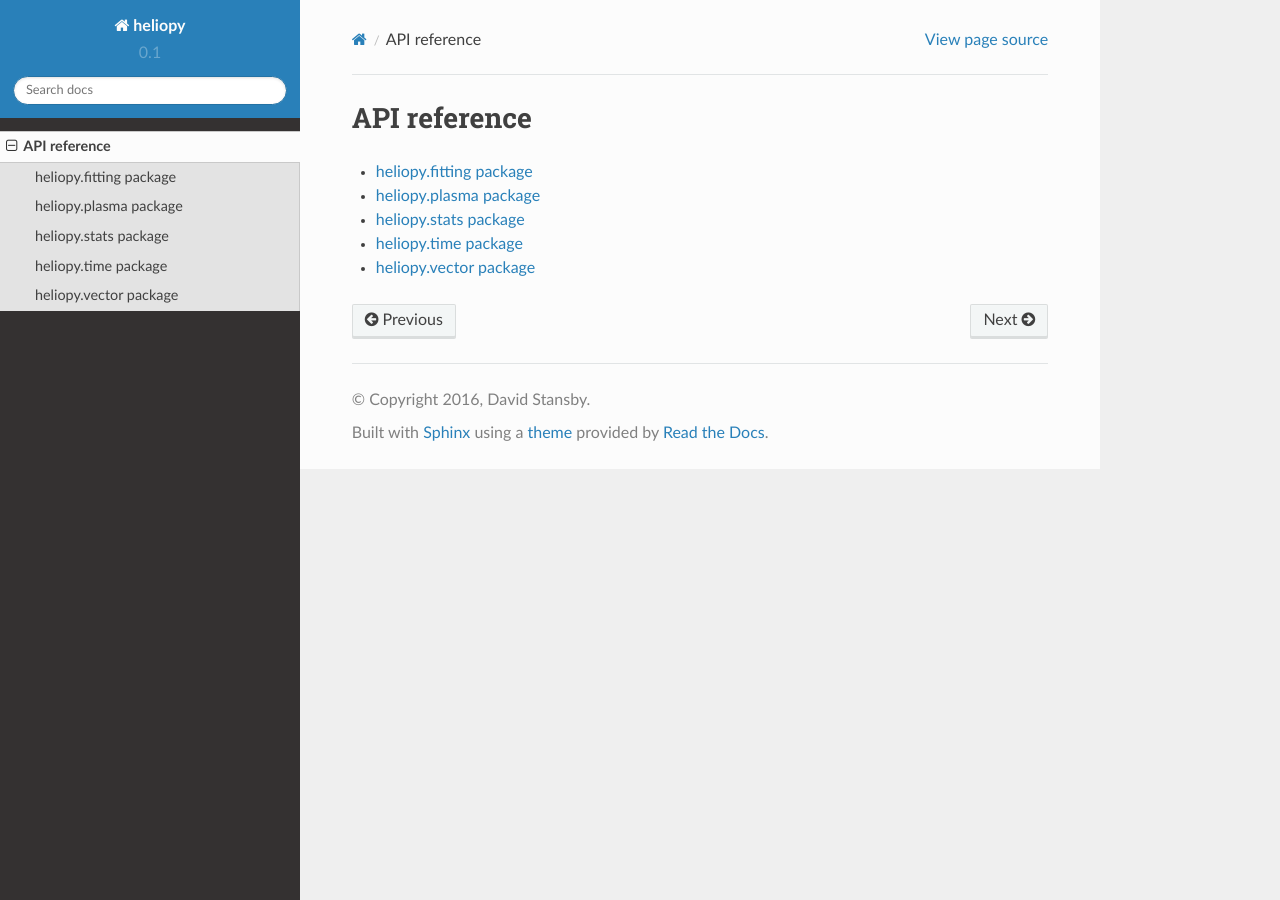
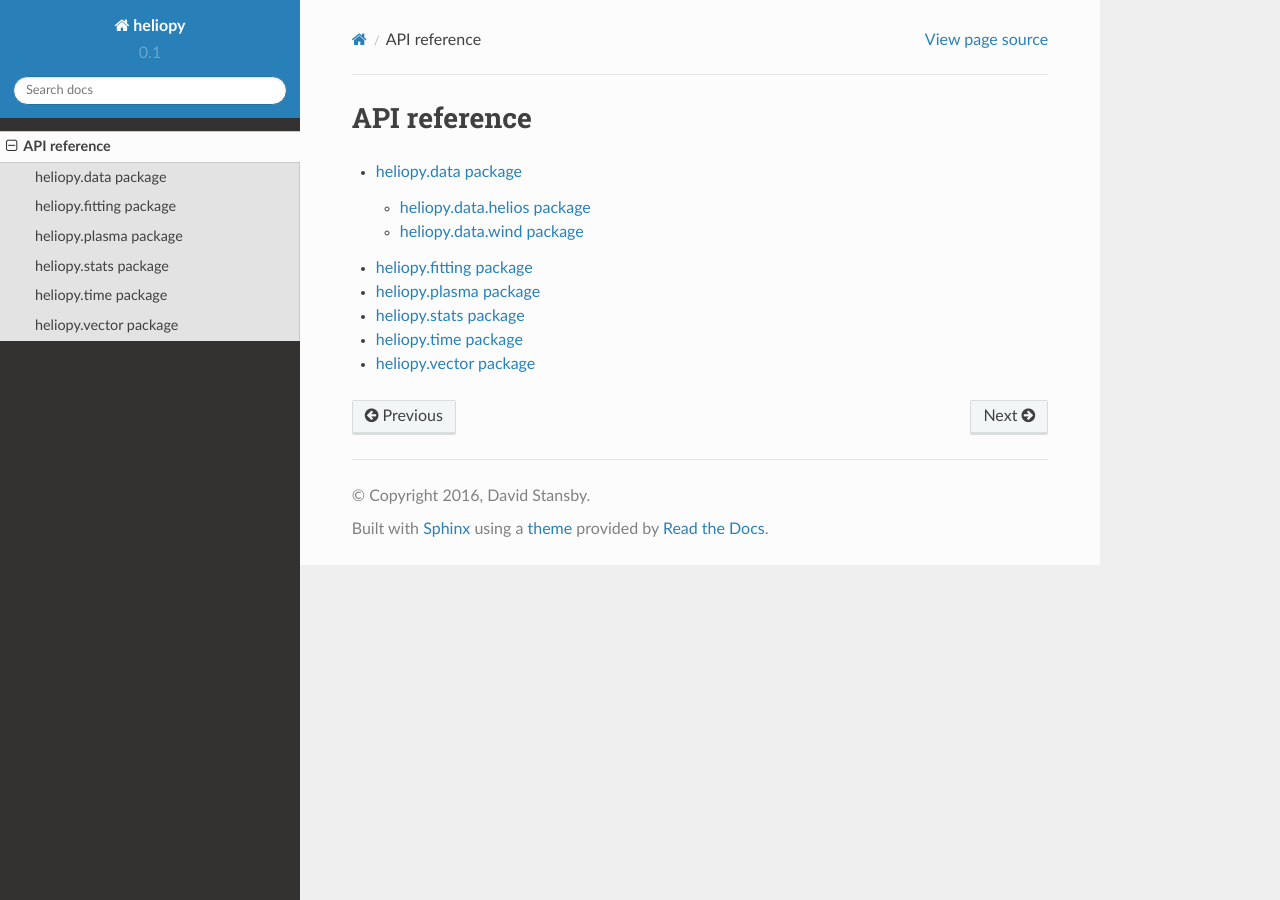
Before and after one commit to heliopython/heliopy, a Sphinx documentation site: the page built from doc/source/code_ref/index.rst, in a window 1280 px wide. Built offline with Sphinx 7.4.7 and the Read the Docs theme 2.0.0, drawn with Linux system fonts in a browser that asks for light colours.

Commit message:
Add data documentation structure

```diff
--- /dev/null
+++ b/doc/source/code_ref/data.rst
@@ -0,0 +1,8 @@
+heliopy.data package
+-----------------------
+
+.. toctree::
+   :maxdepth: 2
+
+   data/helios
+   data/wind
--- /dev/null
+++ b/doc/source/code_ref/data/helios.rst
@@ -0,0 +1,5 @@
+heliopy.data.helios package
+---------------------------
+
+.. automodule:: heliopy.data.helios
+   :members:
--- /dev/null
+++ b/doc/source/code_ref/data/wind.rst
@@ -0,0 +1,5 @@
+heliopy.data.wind package
+-----------------------
+
+.. automodule:: heliopy.data.wind
+   :members:
--- a/doc/source/code_ref/index.rst
+++ b/doc/source/code_ref/index.rst
@@ -4,6 +4,7 @@ API reference
 .. toctree::
    :maxdepth: 2
 
+   data
    fitting
    plasma
    stats
```
